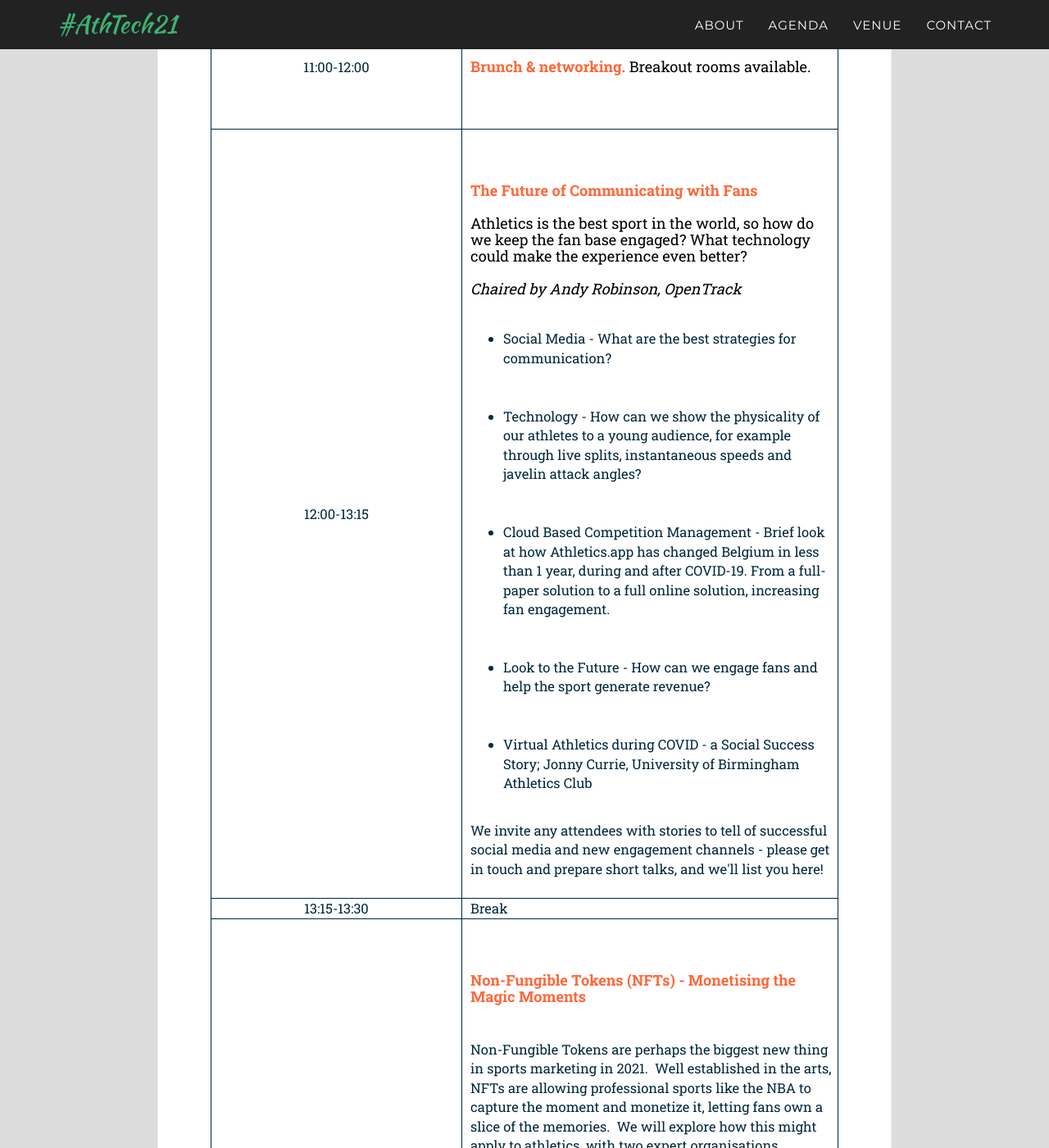
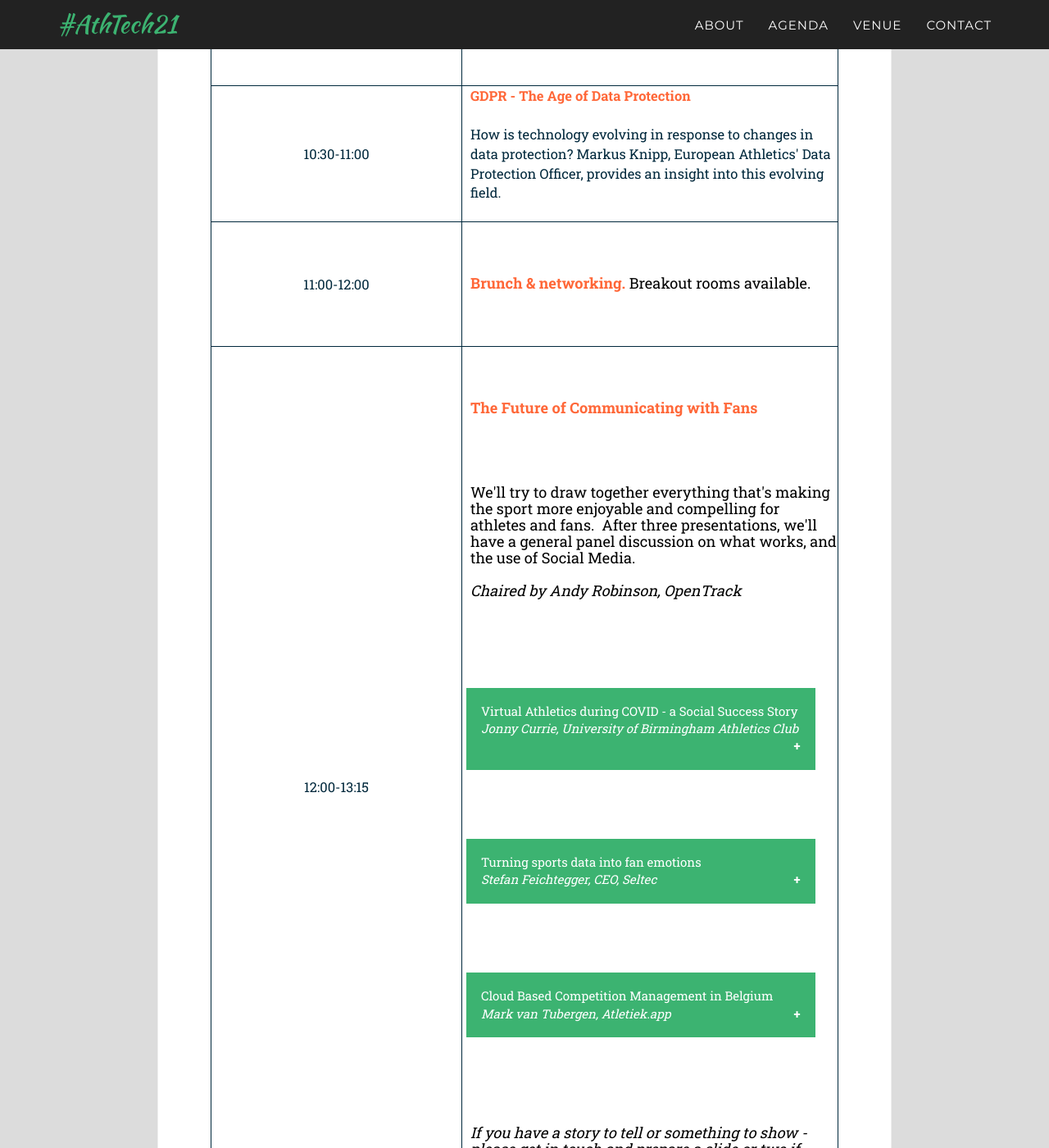
Before and after one commit to openath/athtech, a Jekyll site: the page built from _2021_pages/agenda.html, in a window 1280 px wide and 1400 px high, scrolled down 6439 px. Shown: the whole window at 82% size. Built offline with Jekyll 4.4.1, drawn with Linux system fonts in a browser that asks for light colours; some web fonts are replaced; some of the changed text lies outside the part shown.

Commit message:
Thursday agenda better

```diff
--- a/_2021_pages/agenda.html
+++ b/_2021_pages/agenda.html
@@ -129,8 +129,8 @@
                 <tr>
                     <td>09:15-10:15</td>
                     <td colspan="2">
-                        <p><b>Keynote 1: <br>View from governing bodies, where they are, where they want to go</b>
-                        <br>We will hear the technology strategy of the 2 biggest international athletics bodies and have the opportunity for questions.
+                        <p><b>Keynote 1: The international governing bodies</b>
+                        <br>We will hear the technology strategies of the 2 biggest international athletics bodies and have the opportunity for questions.
                         <ul><li>Introduction from the Rector of Zadar University</i></li>
                         <li>Christian Milz <i>(CEO, European Athletics, speaking remotely)</i></li>
                         <li>Nicolas Launois <i>(Head of Digital & Data, European Athletics)</i></li>
@@ -149,13 +149,15 @@
                     <td colspan="2">
                         <p><b>Progress towards a single athletics calendar and database</b>
                         <br>Four presentations looking at the road to making everyone’s life easier by having a common calendar repository and set of standards.</p>
-                        <button class='collapsible'>Reviewing the European Project<br><i>Andy Robinson, OpenTrack CEO; Nicolas Launois, EA Head of Digital</i></button>
+                        <button class='collapsible'>An Open Calendar for the Sport<br><i>Andy Robinson, OpenTrack CEO; Nicolas Launois, EA Head of Digital</i></button>
                         <div class='content'>
-                        <p>After the first year of the European project we will review the challenges ahead.</p>
+                        <p>Overview of where we came from and where we are going, and the progress towards a common open-data calendar for the sport.  How have things gone after the first year managing European events with it?</p>
                         </div>
-                        <button class='collapsible'>Common Data - Calendar<br><i>Martin Alvarez, Huawei</i></button>
+
+
+                        <button class='collapsible'>Common Data - Calendar tools<br><i>Martin Alvarez, Huawei</i></button>
                         <div class='content'>
-                        <p>The drive to a common data standard to allow calendar events to be passed between systems; overview of tools and techniques to work with calendars.</p>
+                        <p>The drive to a common data standard to allow calendar events to be passed between systems; an overview of tools and techniques to work with calendars; what becomes possible?</p>
                         </div>
                         <button class='collapsible'>Shared Calendar - The Ease of Searching<br><i>Duje Bonacci, Trackmeetings.info</i></button>
                         <div class='content'>
@@ -163,9 +165,13 @@
                         </div>
                         <button class='collapsible'>Common Database - Venues<br><i>Johannes Rosenmöller & Katharina Breuker, Humotion</i></button>
                         <div class='content'>
-                        <p>The ability to have a common database for all athletics venues, includings tracks and road races, and for it to be shareable between systems.</p>
+                        <p>Humotion's progress towards a common database for all athletics venues, and how we can bring this together</p>
                         </div>
-                        <br>World Athletics will introduce their plans and subsequent workshop
+
+                        <button class='collapsible'>World Athletics calendar workshop introduction<br><i>(speakers TBC)</i></button>
+                        <div class='content'>
+                        <p>Prior to the World Athletics calendar workshop, WA will introduce what they plan to cover in the next segment.</p>
+                        </div>
                     </td>
                 </tr>
 
@@ -236,21 +242,23 @@
                     <td colspan="2">
                         <p><b>Introductions from Service Companies</b></p><br><i>Chair: Nicolas Launois, European Athletics</i>
                         <br>Companies at AthTech will have a strict 5 minutes to introduce themselves and what they offer the athletics world ahead of the technology demonstrations. Companies include Opentrack, Humotion, Seltec, Trackmeetings.info, Atletiek.app and Atletica.me
+                        <br><i>If you want to introduce yourselves, get in touch to request a slot.</i>
                     </td>
                 </tr>
 
                 <tr>
                     <td>16:00-16:15</td>
-                    <td colspan="2">End of formal proceedings; stroll to stadium</td>
+                    <td colspan="2">End of formal proceedings; stroll to stadium or stay at university</td>
                 </tr>
 
                 <tr>
                     <td>16:30-18:30</td>
                     <td colspan="2">
                         <p><b>Vendor technology demonstrations, either at the University or at the stadium</b></p><br>Street food, breakout rooms available (until as late as you want).
-                          <br><a href='https://opentrack.run/'>OpenTrack</a> will be demonstrating their competition management system; and holding an annual feedback meeting for their customers at AthTech.
+                          <br><a href='https://opentrack.run/'>OpenTrack</a> will be demonstrating their competition management system; and holding an <b>annual feedback meeting</b> for their customers at AthTech.
                           <br><a href='https://humotion.net/en/home/'>Humotion</a> will demonstrate their solution to capture and record training activities and results.
                           <br><a href='https://trackmeetings.info/'>Trackmeetings.info</a> will demonstrate how their tool is used for searching for competitions and creating your personal 'favourites' list.
+                          <br><a href='https://www.seltec-sports.com/'>Seltec</a> is available to demo their system, in wide use in Austria, Germany and Switzerland.
                           <br><a href='https://www.atletiek.app/'>Atletiek.app</a> will demonstrate the cloud based competition management software and how it is used to increase the fan engagement in The Netherlands and Belgium.
                           <br>Expert users will be demonstrating <a href='https://trackmeetings.info/'>FinishLynx</a> in case anyone wants to learn more about PhotoFinish systems.
 
@@ -310,14 +318,27 @@
                 <tr>
                     <td>12:00-13:15</td>
                     <td>
-                        <p><b>The Future of Communicating with Fans</b>
-                            <br>Athletics is the best sport in the world, so how do we keep the fan base engaged? What technology could make the experience even better?
-                            <br><i>Chaired by Andy Robinson, OpenTrack</i>
-                            <ul><li>Social Media - What are the best strategies for communication?</li>
-                            <li>Technology - How can we show the physicality of our athletes to a young audience, for example through live splits, instantaneous speeds and javelin attack angles?</li>
-                            <li>Cloud Based Competition Management - Brief look at how Athletics.app has changed Belgium in less than 1 year, during and after COVID-19. From a full-paper solution to a full online solution, increasing fan engagement.</li>
-                            <li>Look to the Future - How can we engage fans and help the sport generate revenue?</li>
-                            <li>Virtual Athletics during COVID - a Social Success Story; Jonny Currie, University of Birmingham Athletics Club</li></ul><br>We invite any attendees with stories to tell of successful social media and new engagement channels - please get in touch and prepare short talks, and we'll list you here!
+                        <p><b>The Future of Communicating with Fans</b></p>
+                            <p>We'll try to draw together everything that's making the sport more enjoyable and compelling for athletes and fans.  After three presentations, we'll have a general panel discussion on what works, and the use of Social Media.
+                            <br><i>Chaired by Andy Robinson, OpenTrack</i></p>
+
+
+                            <button class='collapsible'>Virtual Athletics during COVID - a Social Success Story<br><i>Jonny Currie, University of Birmingham Athletics Club</i></button>
+                            <div class='content'>
+                            <p>How some quick thinking created a craze that united and invigorated the sport in the UK during the pandemic</p>
+                            </div>
+
+                            <button class='collapsible'>Turning sports data into fan emotions<br><i>Stefan Feichtegger, CEO, Seltec</i></button>
+                            <div class='content'>
+                            <p>From small club competitions to events with gold status, they all have the same problem - how to make athletics easier for spectators to consume. On the one hand, on-site at the competition venue. On the other hand, to bring the sport closer to people at their home and on their mobile devices</p>
+                            </div>
+
+                            <button class='collapsible'>Cloud Based Competition Management in Belgium<br><i>Mark van Tubergen, Atletiek.app</i></button>
+                            <div class='content'>
+                            <p>Brief look at how Athletics.app has changed Belgium in less than 1 year, during and after COVID-19. From a full-paper solution to a full online solution, increasing fan engagement.</p>
+                            </div>
+
+                            <p><i>If you have a story to tell or something to show - please get in touch and prepare a slide or two if needed, and we'll fit you in here!</i></p>
                     </td>
                 </tr>
 
@@ -374,7 +395,7 @@
                 <tr>
                     <td>17:00-19:30</td>
                     <td><b>OpenTrack Masters Gala & EAP Meeting</b>
-                        <br>Head down to the stadium for live athletics action, and even compete yourself!
+                        <br>Head down to the stadium for live athletics action, and even compete yourself!  (Or relax at the beach, old town and bars - we won't judge you!)
                     </td>
                 </tr>
 
```
Also changed, not shown: other parts of _2021_pages/agenda.html (+1 -1 lines).
